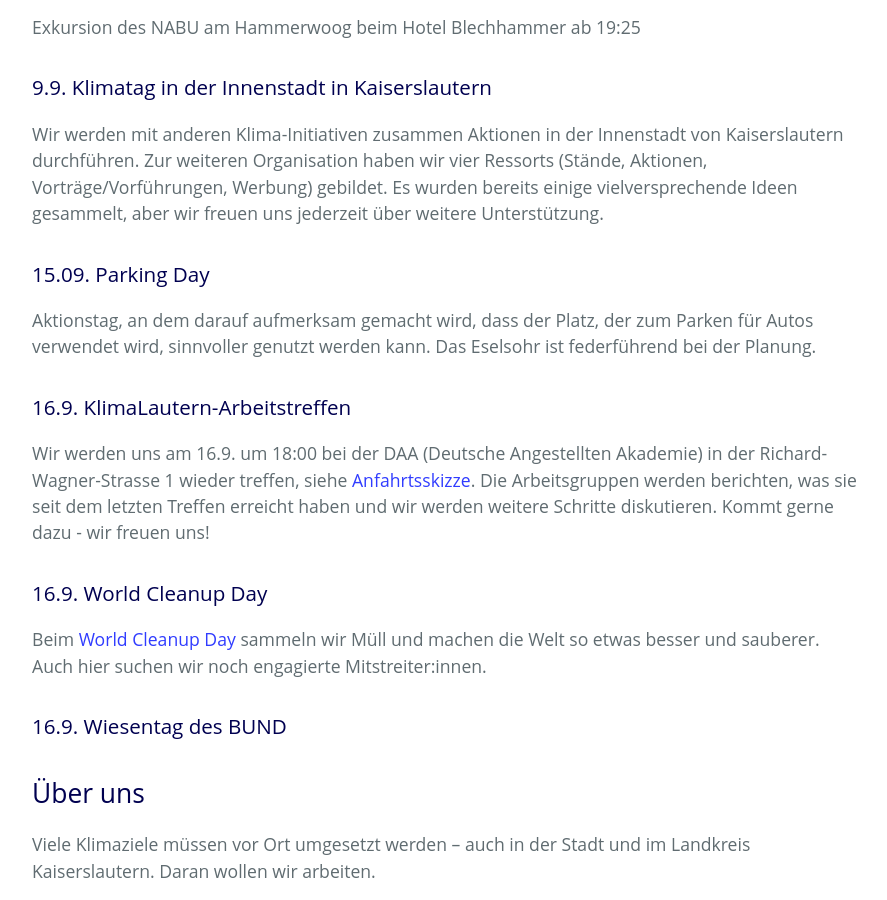
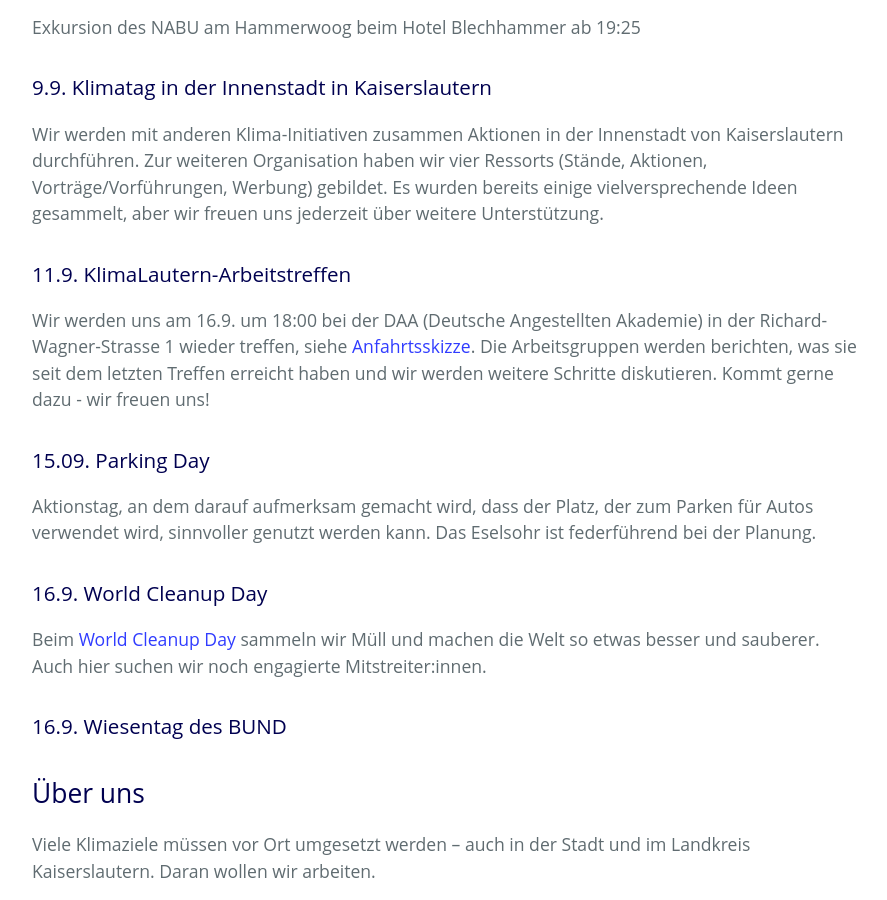
Before and after one commit to klimalautern/klimalautern.github.io, a Jekyll site: the page built from index.md, in a window 1280 px wide and 900 px high, scrolled down 1023 px. Shown: the whole window, without its empty margins (192-1079 px from the left). Built offline with Jekyll 4.4.1, drawn with Linux system fonts in a browser that asks for light colours; our own code applies the rules of GitHub Pages for plain Markdown files; a script that is not in the unit is left out; some of the changed lines change nothing that is shown.

Commit message:
Datum Arbeitstreffen korrigiert

```diff
--- a/index.md
+++ b/index.md
@@ -35,13 +35,7 @@ haben wir vier Ressorts (Stände, Aktionen, Vorträge/Vorführungen,
 Werbung) gebildet. Es wurden bereits einige vielversprechende Ideen
 gesammelt, aber wir freuen uns jederzeit über weitere Unterstützung.
 
-### 15.09. Parking Day
-
-Aktionstag, an dem darauf aufmerksam gemacht wird, dass der Platz, der
-zum Parken für Autos verwendet wird, sinnvoller genutzt werden
-kann. Das Eselsohr ist federführend bei der Planung.
-
-### 16.9. KlimaLautern-Arbeitstreffen
+### 11.9. KlimaLautern-Arbeitstreffen
 
 Wir werden uns am 16.9. um 18:00 bei der DAA (Deutsche Angestellten
 Akademie) in der Richard-Wagner-Strasse 1
@@ -50,6 +44,12 @@ wieder treffen, siehe
 Die Arbeitsgruppen werden berichten, was sie seit dem
 letzten Treffen erreicht haben und wir werden weitere Schritte
 diskutieren. Kommt gerne dazu - wir freuen uns!
+
+### 15.09. Parking Day
+
+Aktionstag, an dem darauf aufmerksam gemacht wird, dass der Platz, der
+zum Parken für Autos verwendet wird, sinnvoller genutzt werden
+kann. Das Eselsohr ist federführend bei der Planung.
 
 ### 16.9. World Cleanup Day
 
```
Also changed, not shown: klimatag/klimatag-logo.jpg.
